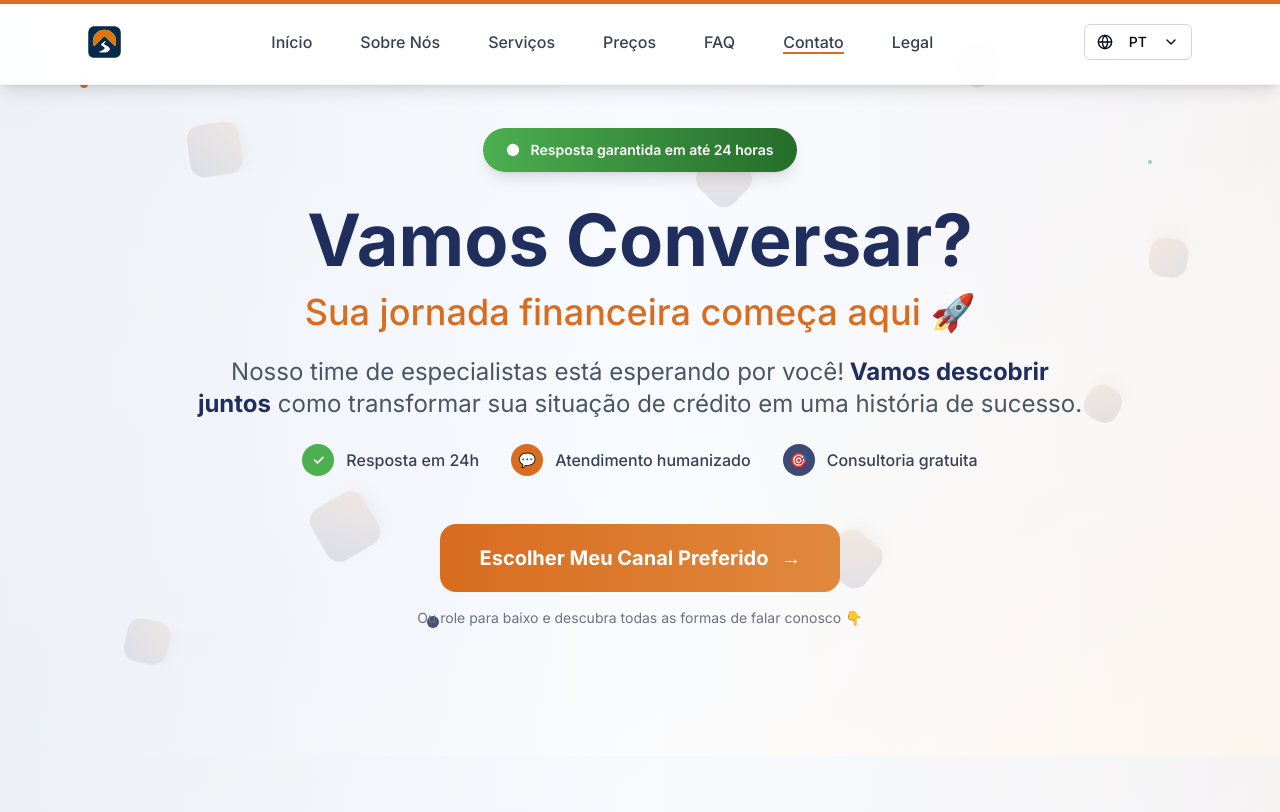
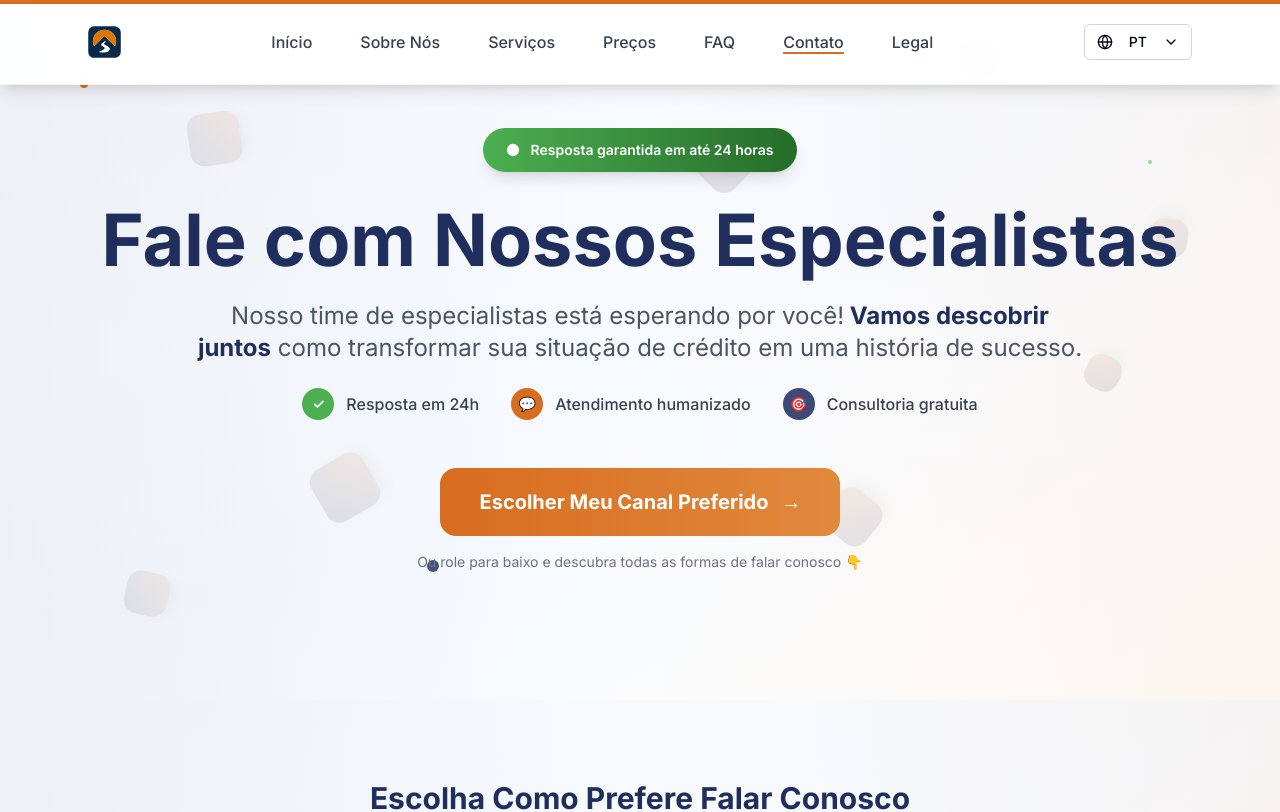
Before and after one commit to BrunoCstr/fixcreditpath, a Next.js app: page /contato in a window 1280 px wide. Shown: the top 812 px of the page. Built offline with nearby package versions, Linux system fonts and the light colour scheme.

Commit message:
Replace contact page main title with translation
cgen-5ab1a2db7fae4483a1afc8ef4d1333ba

```diff
--- a/app/contato/page.tsx
+++ b/app/contato/page.tsx
@@ -125,9 +125,9 @@ export default function ContactPage() {
                   transition={{ duration: 0.8, delay: 0.4 }}
                   className="text-5xl md:text-6xl lg:text-7xl font-bold text-[#1F2E5C] leading-tight mb-6"
                 >
-                  Vamos Conversar?
+                  {t.contactPage.hero.title.split("\n")[0]}
                   <span className="block text-2xl md:text-3xl lg:text-4xl text-[#D86C1F] font-medium mt-4">
-                    Sua jornada financeira começa aqui 🚀
+                    {t.contactPage.hero.title.split("\n")[1]}
                   </span>
                 </motion.h1>
 
```
